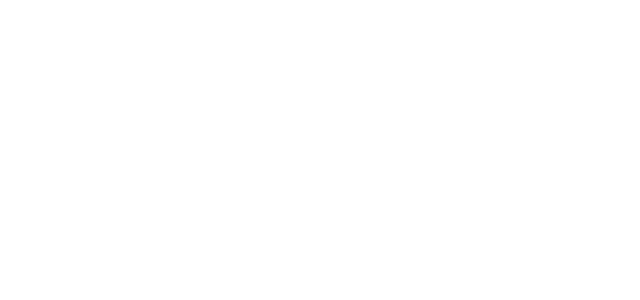
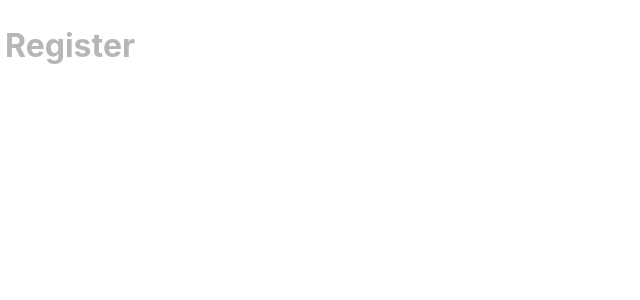
Before and after one commit to Gh0st-z/bislerium-frontend, a React (Create React App) app: page /register in a window 1280 px wide. Before the commit this address had no page. Shown: the top 300 px of the page, without its empty margins (0-640 px from the left). Built offline with nearby package versions, Linux system fonts and the light colour scheme.

Commit message:
added register

```diff
--- a/src/App.js
+++ b/src/App.js
@@ -1,5 +1,6 @@
 import { BrowserRouter as Router, Routes, Route, Navigate } from 'react-router-dom';
 import Login from './bloggers/components/login.js';
+import Register from './bloggers/components/register.js';
 import './App.css';
 
 function App() {
@@ -7,6 +8,7 @@
     <Router>
       <Routes>
         <Route path="login/" element={<Login/>} />
+        <Route path="register/" element={<Register/>} />
       </Routes>
     </Router>
   );
--- /dev/null
+++ b/src/bloggers/components/register.js
@@ -0,0 +1,39 @@
+import React, {useEffect, useState} from 'react';
+import axios from 'axios';
+import {Link} from 'react-router-dom';
+import {ToastContainer, toast} from 'react-toastify';
+import Cookies from 'js-cookie';
+import envelope from '../../assets/images/envelope.png';
+import padlock from '../../assets/images/padlock.png';
+import 'react-toastify/dist/ReactToastify.css';
+import '../../assets/css/style.css'
+
+function Register(){
+  const [message, setMessage] = useState('');
+
+  const [formKey, setFormKey] = useState(0);
+
+  const showToast = (type, message) => {
+    toast[type](message, {
+      position: 'top-center',
+      autoclose: 3000,
+      hideProgressBar: false,
+      closeOnClick: true,
+      pauseOnHover: true,
+      draggable: true,
+    });
+  };
+
+  return(
+    <div className="register-main">
+      <ToastContainer/>
+      <div className="register-form">
+        <div className="header-div">
+          <h1 className="form-header">Register</h1>
+        </div>
+      </div>
+    </div>
+  );
+};
+
+export default Register;
```
